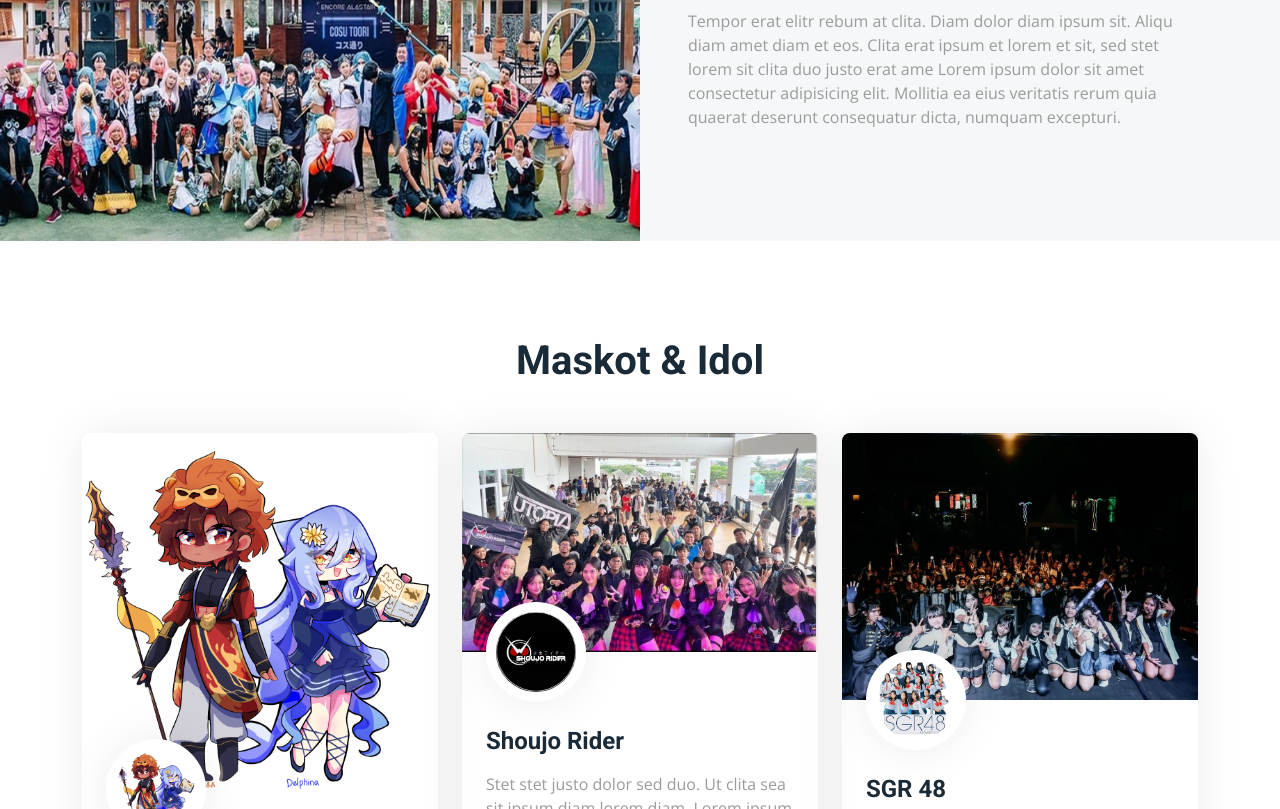
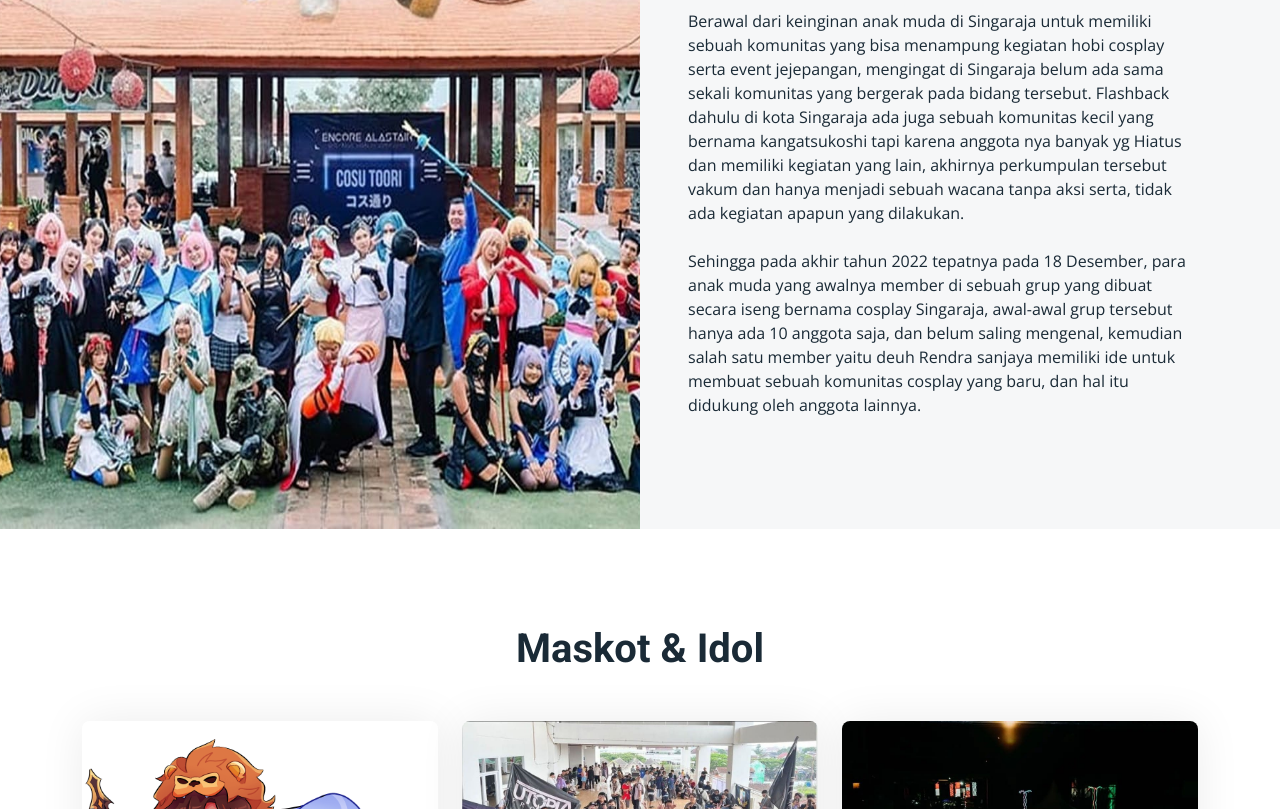
Before and after one commit to Yu1chiro/encorealastair-id, a plain HTML site: page index.html in a window 1280 px wide. Shown: the part 1621-2430 px from the top of the page. Drawn offline with nearby package versions, Linux system fonts and the light colour scheme.

Commit message:
update about

```diff
--- a/css/style.css
+++ b/css/style.css
@@ -256,6 +256,11 @@
 
 
 /*** About ***/
+.about-text .text-dark {
+    align-items:center!important;
+    justify-content:center!important;
+    display:center!important;
+}
 @media (min-width: 992px) {
     .container.about {
         max-width: 100% !important;
@@ -269,6 +274,7 @@
 @media (min-width: 1200px) {
     .about-text  {
         padding-right: calc(((100% - 1140px) / 2) + .75rem);
+
     }
 }
 
--- a/index.html
+++ b/index.html
@@ -227,8 +227,9 @@
                     <div class="p-lg-5 pe-lg-0">
                         <h6 class="text-primary">About Us</h6>
                         <h1 class="mb-4">Encore Alastair</h1>
-                        <p>Tempor erat elitr rebum at clita. Diam dolor diam ipsum sit. Aliqu diam amet diam et eos. Clita erat ipsum et lorem et sit, sed stet lorem sit clita duo justo erat ame
-                        Lorem ipsum dolor sit amet consectetur adipisicing elit. Mollitia ea eius veritatis rerum quia quaerat deserunt consequatur dicta, numquam excepturi.
+                        <p class="text-dark">Berawal dari keinginan anak muda di Singaraja untuk memiliki sebuah komunitas yang bisa menampung kegiatan hobi cosplay serta event jejepangan, mengingat di Singaraja belum ada sama sekali komunitas yang bergerak pada bidang tersebut.
+                            Flashback dahulu di kota Singaraja ada juga sebuah komunitas kecil yang bernama kangatsukoshi tapi karena anggota nya banyak yg Hiatus dan memiliki kegiatan yang lain, akhirnya perkumpulan tersebut vakum dan hanya menjadi sebuah wacana tanpa aksi serta, tidak ada kegiatan apapun yang dilakukan.
+                            <br> <br> Sehingga pada akhir tahun 2022 tepatnya pada 18 Desember, para anak muda yang awalnya member di sebuah grup yang dibuat secara iseng bernama cosplay Singaraja, awal-awal grup tersebut hanya ada 10 anggota saja, dan belum saling mengenal, kemudian salah satu member yaitu deuh Rendra sanjaya memiliki ide untuk membuat sebuah komunitas cosplay yang baru, dan hal itu didukung oleh anggota lainnya.
                         </p>
                     </div>
                 </div>
```
Also changed, not shown: 404.html (+1 -1 lines), robots.txt.
